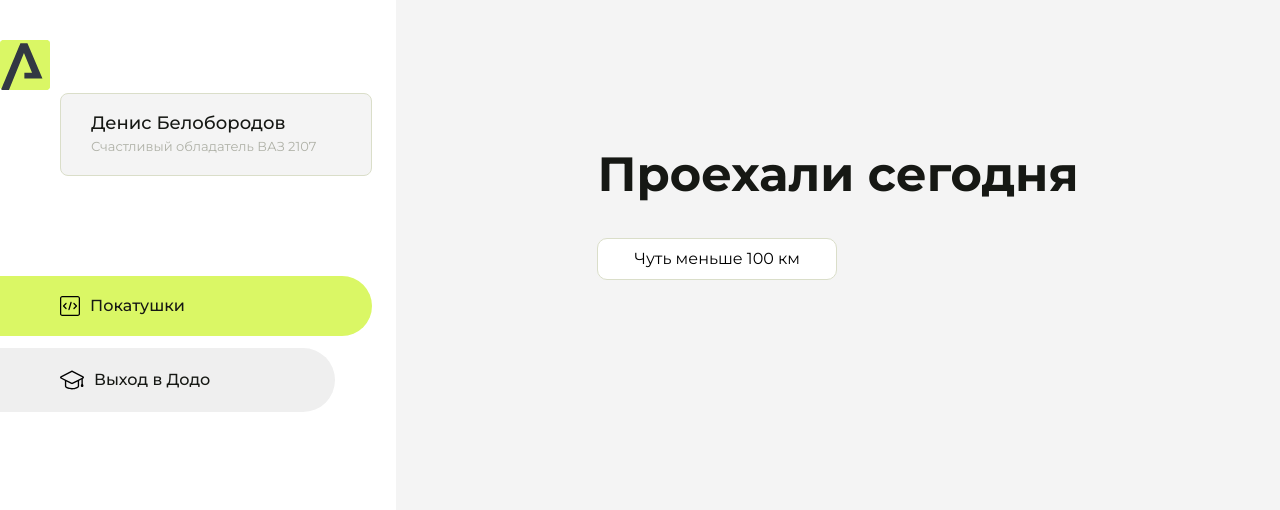
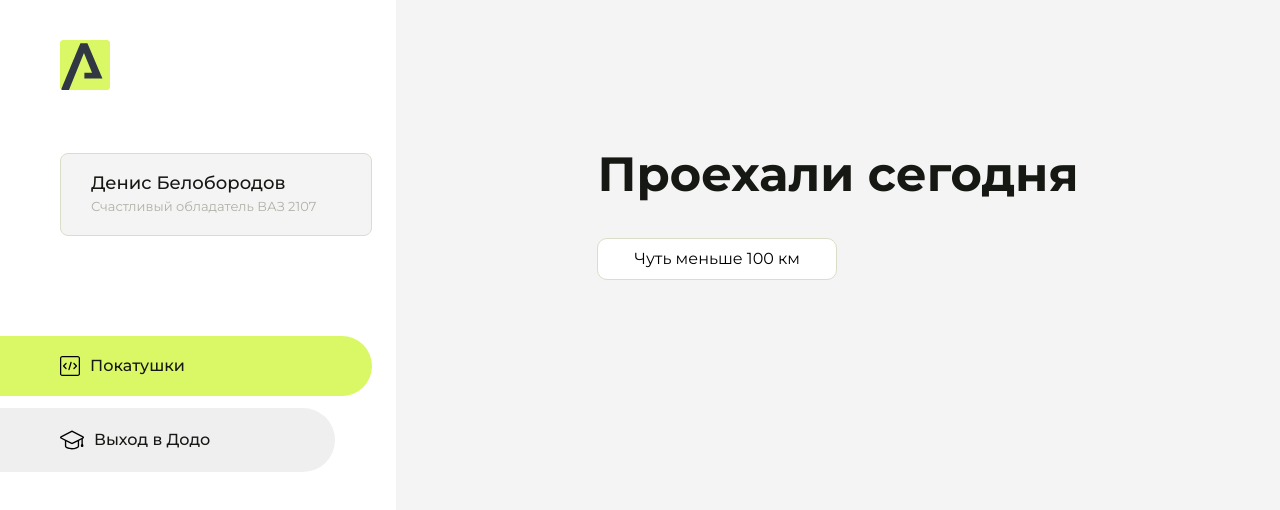
Before and after one commit to kv1xik/homework, a plain HTML site: page index.html in a window 1280 px wide. Drawn offline with Linux system fonts and the light colour scheme.

Commit message:
Update index.html

```diff
--- a/index.html
+++ b/index.html
@@ -27,7 +27,7 @@
     </div>
     <aside class="sidebar" id="sidebar">
         <div class="sidebar__inner">
-            <div class="auto">
+            <div class="logo">
                 <svg width="50" height="50" viewBox="0 0 50 50" fill="none" xmlns="http://www.w3.org/2000/svg">
                     <g clip-path="url(#clip0_513_74730)">
                         <path d="M46.17 -0.257004H3.83C1.57281 -0.257004 -0.257 1.57281 -0.257 3.83V46.17C-0.257 48.4272 1.57281 50.257 3.83 50.257H46.17C48.4272 50.257 50.257 48.4272 50.257 46.17V3.83C50.257 1.57281 48.4272 -0.257004 46.17 -0.257004Z"
```
